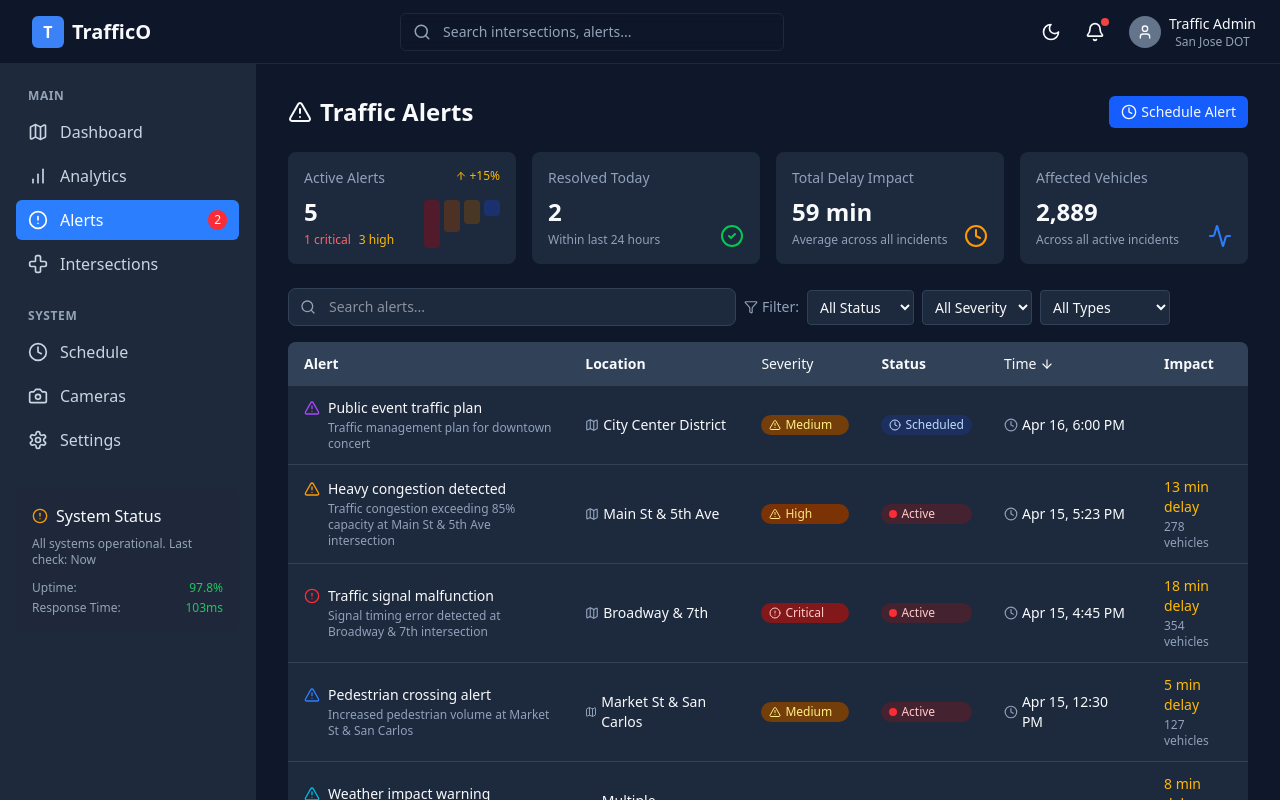
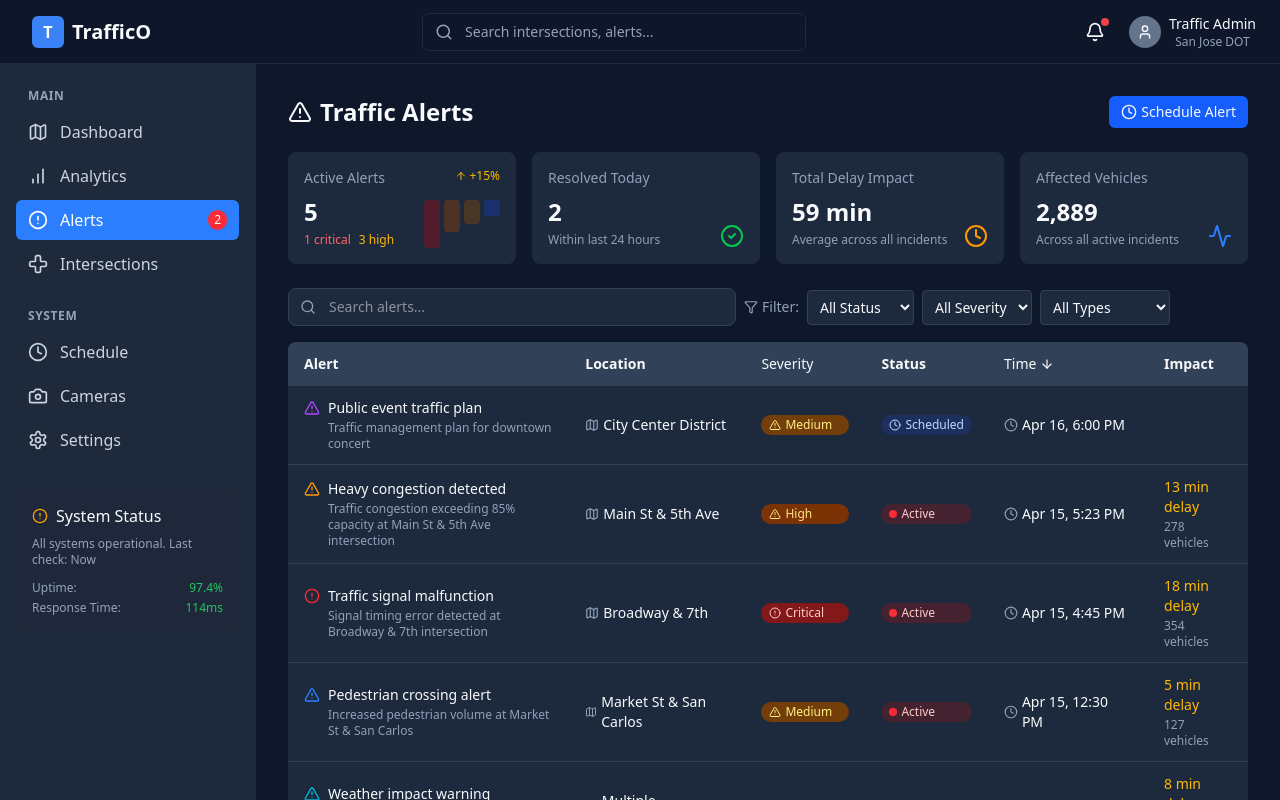
Before and after one commit to n8thantran/SJHacks-2025, a Next.js app in the folder frontend/: page /alerts in a window 1280 px wide. Built offline with nearby package versions, Linux system fonts and the light colour scheme.

Commit message:
fix lints

```diff
--- a/frontend/src/app/page.tsx
+++ b/frontend/src/app/page.tsx
@@ -28,6 +28,7 @@ export default function Dashboard() {
     setIsClient(true);
   }, []);
 
+  // eslint-disable-next-line @typescript-eslint/no-unused-vars
   const handleEmergencyToggle = () => {
     setFollowEmergency(!followEmergency);
   };
--- a/frontend/src/components/map/TrafficMap.tsx
+++ b/frontend/src/components/map/TrafficMap.tsx
@@ -16,6 +16,7 @@ if (process.env.NEXT_PUBLIC_MAPBOX_ACCESS_TOKEN) {
 }
 
 // Downtown San Jose center coordinates
+// eslint-disable-next-line @typescript-eslint/no-unused-vars
 const sanjose = { lat: 37.3352, lng: -121.8863 };
 
 // Street segments for perfect cross shape
--- a/frontend/src/components/ui/Header.tsx
+++ b/frontend/src/components/ui/Header.tsx
@@ -1,12 +1,11 @@
 'use client';
 
-import { useState, useEffect } from 'react';
-import { Search, Bell, Menu, User, LogOut, Settings, Moon, Sun } from 'lucide-react';
+import { useState } from 'react';
+import { Search, Bell, Menu, User, LogOut, Settings } from 'lucide-react';
 import MobileMenu from './MobileMenu';
 import Link from 'next/link';
 
 export default function Header() {
-  const [isDarkMode, setIsDarkMode] = useState(true);
   const [isUserMenuOpen, setIsUserMenuOpen] = useState(false);
   const [isMobileMenuOpen, setIsMobileMenuOpen] = useState(false);
   const [isNotificationsOpen, setIsNotificationsOpen] = useState(false);
@@ -18,16 +17,6 @@ export default function Header() {
     { id: 3, type: 'info', message: 'System update completed successfully', time: '1 hour ago' },
     { id: 4, type: 'success', message: 'Traffic flow improved at Park Ave', time: '2 hours ago' }
   ];
-
-  useEffect(() => {
-    // Set initial theme
-    document.documentElement.setAttribute('data-theme', isDarkMode ? 'dark' : 'light');
-  }, []);
-
-  const toggleTheme = () => {
-    setIsDarkMode(!isDarkMode);
-    document.documentElement.setAttribute('data-theme', !isDarkMode ? 'dark' : 'light');
-  };
 
   return (
     <>
@@ -56,12 +45,6 @@ export default function Header() {
         </div>
 
         <div className="flex items-center gap-2">
-          <button
-            className="p-2 rounded-md text-foreground hover:bg-background/20"
-            onClick={toggleTheme}
-          >
-            {isDarkMode ? <Moon size={20} /> : <Sun size={20} />}
-          </button>
 
           <div className="relative">
             <button
--- a/frontend/src/components/ui/Sidebar.tsx
+++ b/frontend/src/components/ui/Sidebar.tsx
@@ -7,10 +7,8 @@ import {
   AlertCircle,
   Settings,
   Cross,
-  Bell,
   Clock,
-  Camera,
-  HelpCircle
+  Camera
 } from 'lucide-react';
 import Link from 'next/link';
 import { useState, useEffect } from 'react';
@@ -48,11 +46,11 @@ export default function Sidebar() {
   useEffect(() => {
     // Update system status every second
     const interval = setInterval(() => {
-      setSystemStatus(prev => ({
+      setSystemStatus({
         uptime: 97 + Math.random() * 2, // Random between 97-99
         responseTime: 90 + Math.random() * 30, // Random between 90-120
         lastCheck: 0
-      }));
+      });
     }, 1000);
 
     return () => {
```
